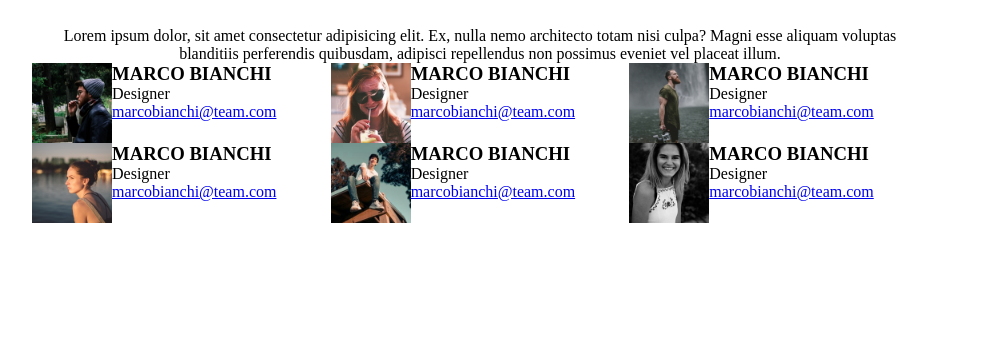
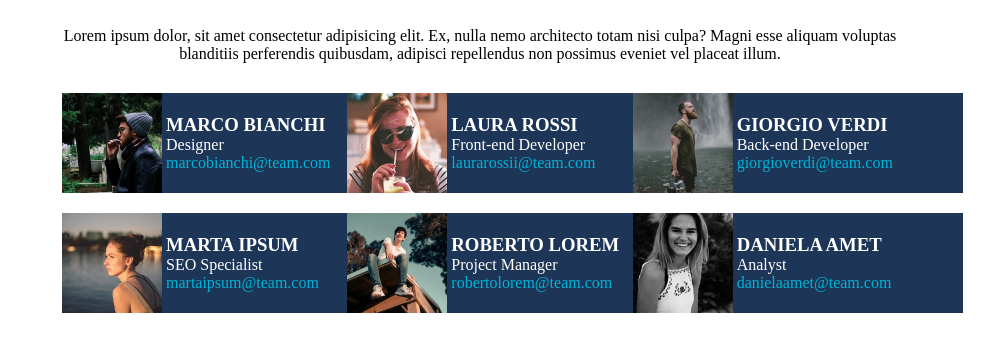
Before and after one commit to DavidDume/html-css-float-cards, a plain HTML site: page index.html in a window 1280 px wide. Shown: the part 85-436 px from the top of the page, without its empty margins (160-1154 px from the left). Drawn offline with Linux system fonts and the light colour scheme.

Commit message:
progetto concluso

```diff
--- a/css/style.css
+++ b/css/style.css
@@ -9,38 +9,43 @@ main {
     margin: auto;
 }
 
-.text {
+.intro {
     text-align: center;
     margin-top: 40px;
 }
 
-.text h1 {
+.intro h1 {
     color: pink;
     font-family: 'Fredoka One', sans-serif;
     font-size: 35px;
 }
 
-.text p {
+.intro p {
     margin-top: 30px;
 }
 
 .columns {
-    /*margin: 20px;*/
+    margin: 20px;
 }
 
-.col_text {
-    float: right;
+
+.col {
+    float: left;
+    width: calc(100% / 3);
+    padding: 10px;
 }
 
-.col {
-    vertical-align: middle;
-    float: left;
-    width: calc(100% / 3);
+
+.col a {
+    text-decoration: none;
+    color: #00b4d8;
+    display: block;
 }
 
-.col img {
-    height: 80px;
-    float: left;
+.card img {
+    height: 100px;
+    display: inline-block;
+    vertical-align: middle;
 }
 
 .col::after {
@@ -49,6 +54,17 @@ main {
     display: table;
 }
 
+.card {
+    color: white;
+    background-color: #1d3557;
+    min-width: 330.22px;
+}
+
+.text {
+    display: inline-block;
+    vertical-align: middle;
+}
+
 .clearfix::after {
     content: "";
     clear: both;
--- a/index.html
+++ b/index.html
@@ -9,46 +9,102 @@
 </head>
 <body>
     <main>
-        <section class="text">
+
+        <section class="intro">
             <h1>Meet Our Team</h1>
             <p>Lorem ipsum dolor, sit amet consectetur adipisicing elit. Ex, nulla nemo architecto totam nisi culpa? Magni esse aliquam voluptas blanditiis perferendis quibusdam, adipisci repellendus non possimus eveniet vel placeat illum.</p>
         </section>
+
         <section class="columns clearfix">
             <div class="col">
-                <img src="./img/male1.png" alt="Marco Bianchi">
-                <h3>MARCO BIANCHI</h3>
-                <span>Designer</span>
-                <a href="https://www.gmail.com/">marcobianchi@team.com</a>
+
+                <div class="card">
+
+                    <img src="./img/male1.png" alt="Marco Bianchi">
+
+                    <div class="text">
+                        <h3>MARCO BIANCHI</h3>
+                        <span>Designer</span>
+                        <a href="https://www.gmail.com/">marcobianchi@team.com</a>
+                    </div>
+
+                </div>
+
             </div>
             <div class="col">
-                <img src="./img/female1.png" alt="Marco Bianchi">
-                <h3>MARCO BIANCHI</h3>
-                <span>Designer</span>
-                <a href="https://www.gmail.com/">marcobianchi@team.com</a>
+
+                <div class="card">
+
+                    <img src="./img/female1.png" alt="Marco Bianchi">
+
+                    <div class="text">
+                        <h3>LAURA ROSSI</h3>
+                        <span>Front-end Developer</span>
+                        <a href="https://www.gmail.com/">laurarossii@team.com</a>
+                    </div>
+
+                </div>
+
             </div>
             <div class="col">
-                <img src="./img/male2.png" alt="Marco Bianchi">
-                <h3>MARCO BIANCHI</h3>
-                <span>Designer</span>
-                <a href="https://www.gmail.com/">marcobianchi@team.com</a>
+
+                <div class="card">
+
+                    <img src="./img/male2.png" alt="Marco Bianchi">
+
+                    <div class="text">
+                        <h3>GIORGIO VERDI</h3>
+                        <span>Back-end Developer</span>
+                        <a href="https://www.gmail.com/">giorgioverdi@team.com</a>
+                    </div>
+
+                </div>
+
             </div>
             <div class="col">
-                <img src="./img/female2.png" alt="Marco Bianchi">
-                <h3>MARCO BIANCHI</h3>
-                <span>Designer</span>
-                <a href="https://www.gmail.com/">marcobianchi@team.com</a>
+
+                <div class="card">
+
+                    <img src="./img/female2.png" alt="Marco Bianchi">
+
+                    <div class="text">
+                        <h3>MARTA IPSUM</h3>
+                        <span>SEO Specialist</span>
+                        <a href="https://www.gmail.com/">martaipsum@team.com</a>
+                    </div>
+
+                </div>
+
             </div>
             <div class="col">
-                <img src="./img/male3.png" alt="Marco Bianchi">
-                <h3>MARCO BIANCHI</h3>
-                <span>Designer</span>
-                <a href="https://www.gmail.com/">marcobianchi@team.com</a>
+
+                <div class="card">
+
+                    <img src="./img/male3.png" alt="Marco Bianchi">
+
+                    <div class="text">
+                        <h3>ROBERTO LOREM</h3>
+                        <span>Project Manager</span>
+                        <a href="https://www.gmail.com/">robertolorem@team.com</a>
+                    </div>
+
+                </div>
+
             </div>
             <div class="col">
-                <img src="./img/female3.png" alt="Marco Bianchi">
-                <h3>MARCO BIANCHI</h3>
-                <span>Designer</span>
-                <a href="https://www.gmail.com/">marcobianchi@team.com</a>
+
+                <div class="card">
+
+                    <img src="./img/female3.png" alt="Marco Bianchi">
+
+                    <div class="text">
+                        <h3>DANIELA AMET</h3>
+                        <span>Analyst</span>
+                        <a href="https://www.gmail.com/">danielaamet@team.com</a>
+                    </div>
+
+                </div>
+
             </div>
         </section>
     </main>
```
